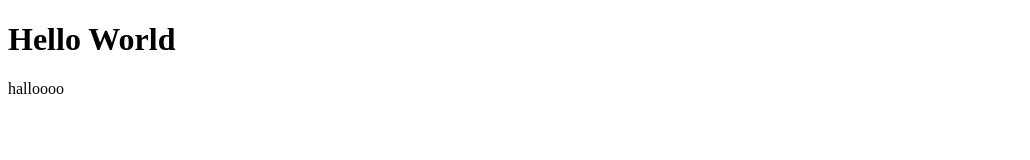
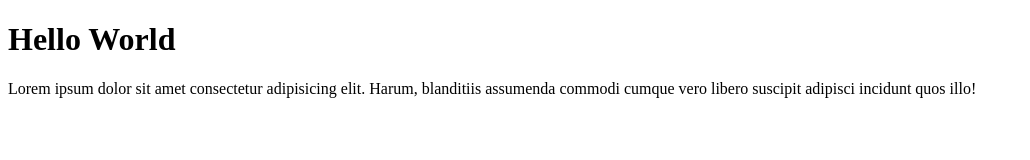
Before and after one commit to Yossi-nordiansah/first-repo, a plain HTML site: page index.html in a window 1280 px wide. Shown: the whole page, without its empty margins (0-1030 px from the left). Drawn offline with Linux system fonts and the light colour scheme.

Commit message:
add lorem

```diff
--- a/index.html
+++ b/index.html
@@ -7,6 +7,7 @@
 </head>
 <body>
     <h1>Hello World</h1>
-    <p>halloooo</p>
+    <p>Lorem ipsum dolor sit amet consectetur adipisicing
+    elit. Harum, blanditiis assumenda commodi cumque vero libero suscipit adipisci incidunt quos illo!</p>
 </body>
 </html>
```
